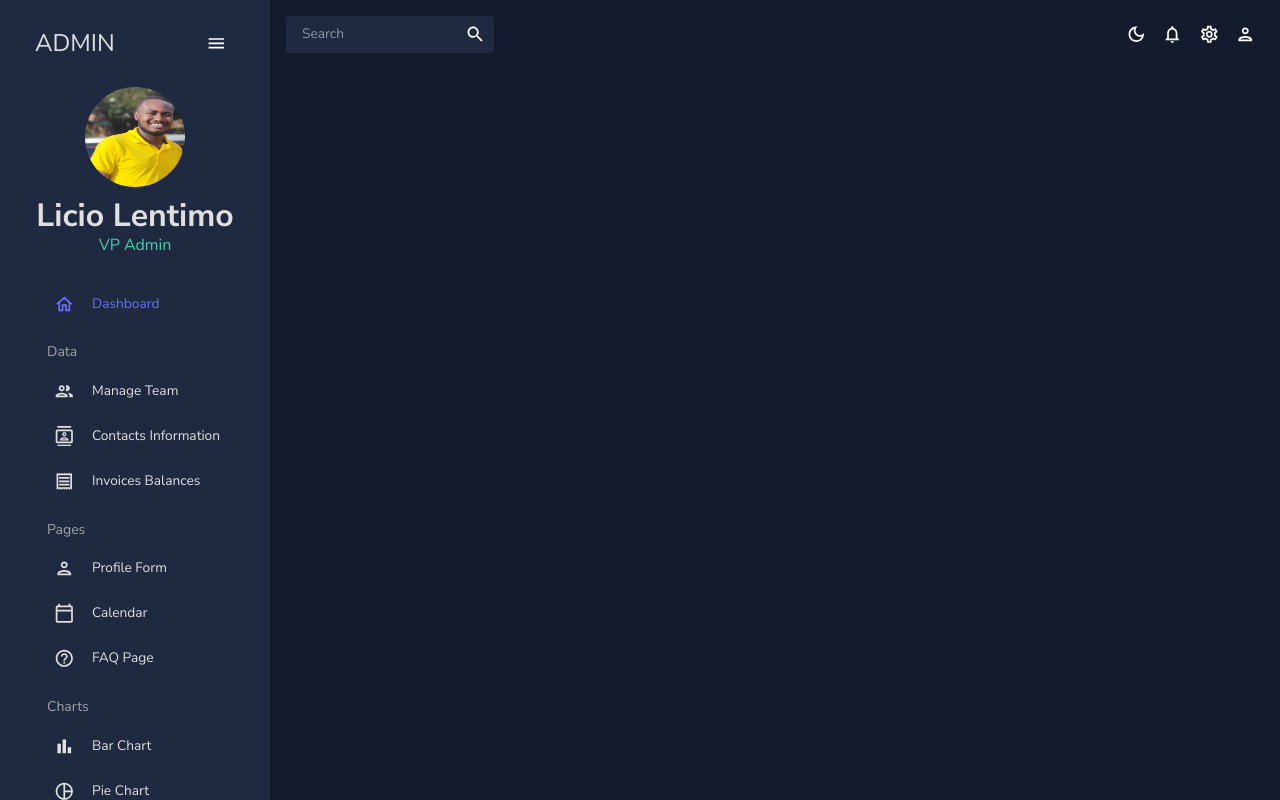
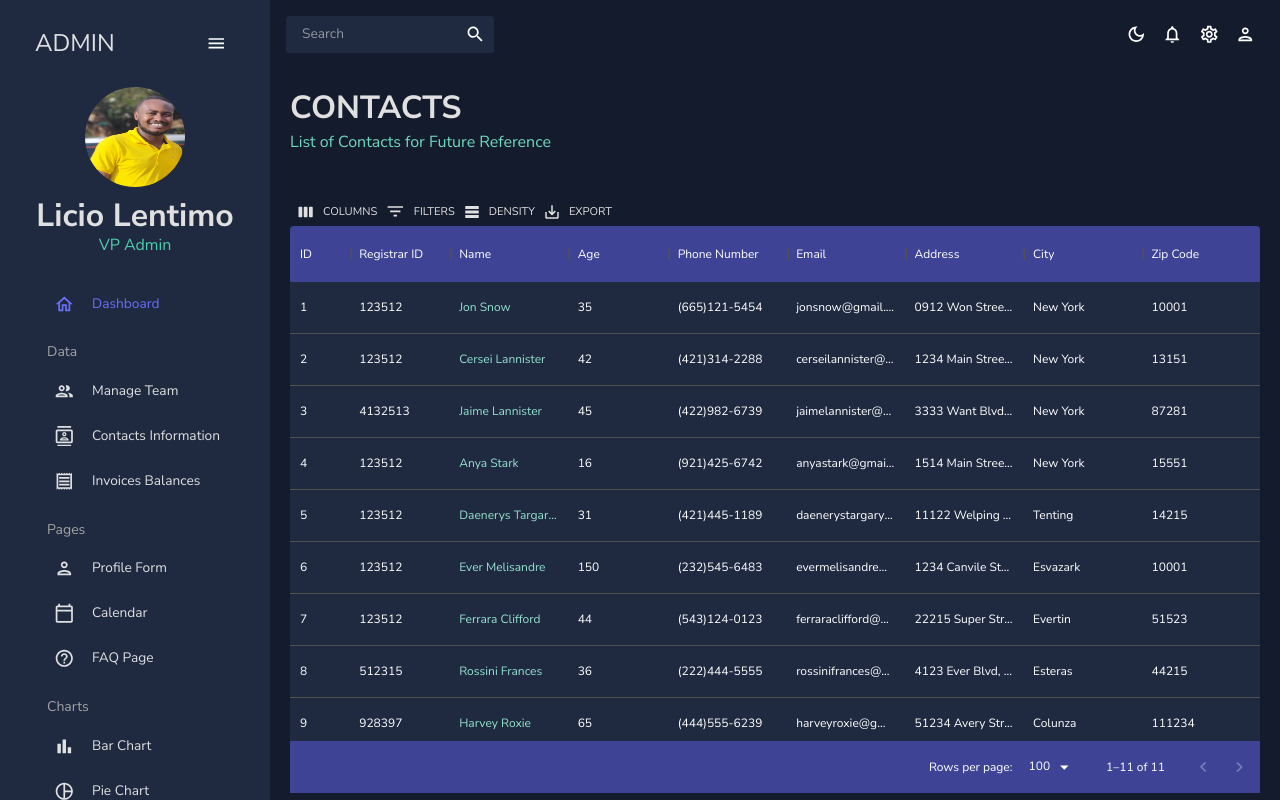
Before and after one commit to liciolentimo/accountant, a React (Create React App) app: page /contacts in a window 1280 px wide. Built offline with nearby package versions, Linux system fonts and the light colour scheme.

Commit message:
added contacts page

```diff
--- a/src/App.js
+++ b/src/App.js
@@ -6,7 +6,7 @@
 import Dashboard from "./scenes/dashboard";
 import Team from "./scenes/team";
 // import Invoices from "./scenes/invoices";
-// import Contacts from "./scenes/contacts";
+import Contacts from "./scenes/contacts";
 // import Bar from "./scenes/bar";
 // import Form from "./scenes/form";
 // import Line from "./scenes/line";
@@ -27,7 +27,7 @@
         <Routes>
           <Route path='/' element={<Dashboard />} />
           <Route path='/team' element={<Team />} />
-          {/* <Route path='/contacts' element={<Contacts />} /> */}
+          <Route path='/contacts' element={<Contacts />} />
           {/* <Route path='/invoices' element={<Invoices />} /> */}
           {/* <Route path='/form' element={<Form />} /> */}
           {/* <Route path='/bar' element={<Bar />} /> */}
--- /dev/null
+++ b/src/scenes/contacts/index.jsx
@@ -0,0 +1,103 @@
+import { Box } from "@mui/material";
+import { DataGrid, GridToolbar } from "@mui/x-data-grid";
+import { tokens } from "../../theme";
+import { mockDataContacts } from "../../data/mockData";
+import Header from "../../components/Header";
+import { useTheme } from "@mui/material";
+
+const Contacts = () => {
+  const theme = useTheme();
+  const colors = tokens(theme.palette.mode);
+
+  const columns = [
+    { field: "id", headerName: "ID", flex: 0.5 },
+    { field: "registrarId", headerName: "Registrar ID" },
+    {
+      field: "name",
+      headerName: "Name",
+      flex: 1,
+      cellClassName: "name-column--cell",
+    },
+    {
+      field: "age",
+      headerName: "Age",
+      type: "number",
+      headerAlign: "left",
+      align: "left",
+    },
+    {
+      field: "phone",
+      headerName: "Phone Number",
+      flex: 1,
+    },
+    {
+      field: "email",
+      headerName: "Email",
+      flex: 1,
+    },
+    {
+      field: "address",
+      headerName: "Address",
+      flex: 1,
+    },
+    {
+      field: "city",
+      headerName: "City",
+      flex: 1,
+    },
+    {
+      field: "zipCode",
+      headerName: "Zip Code",
+      flex: 1,
+    },
+  ];
+
+  return (
+    <Box m="20px">
+      <Header
+        title="CONTACTS"
+        subtitle="List of Contacts for Future Reference"
+      />
+      <Box
+        m="40px 0 0 0"
+        height="75vh"
+        sx={{
+          "& .MuiDataGrid-root": {
+            border: "none",
+          },
+          "& .MuiDataGrid-cell": {
+            borderBottom: "none",
+          },
+          "& .name-column--cell": {
+            color: colors.greenAccent[300],
+          },
+          "& .MuiDataGrid-columnHeaders": {
+            backgroundColor: colors.blueAccent[700],
+            borderBottom: "none",
+          },
+          "& .MuiDataGrid-virtualScroller": {
+            backgroundColor: colors.primary[400],
+          },
+          "& .MuiDataGrid-footerContainer": {
+            borderTop: "none",
+            backgroundColor: colors.blueAccent[700],
+          },
+          "& .MuiCheckbox-root": {
+            color: `${colors.greenAccent[200]} !important`,
+          },
+          "& .MuiDataGrid-toolbarContainer .MuiButton-text": {
+            color: `${colors.grey[100]} !important`,
+          },
+        }}
+      >
+        <DataGrid
+          rows={mockDataContacts}
+          columns={columns}
+          components={{ Toolbar: GridToolbar }}
+        />
+      </Box>
+    </Box>
+  );
+};
+
+export default Contacts;
```
